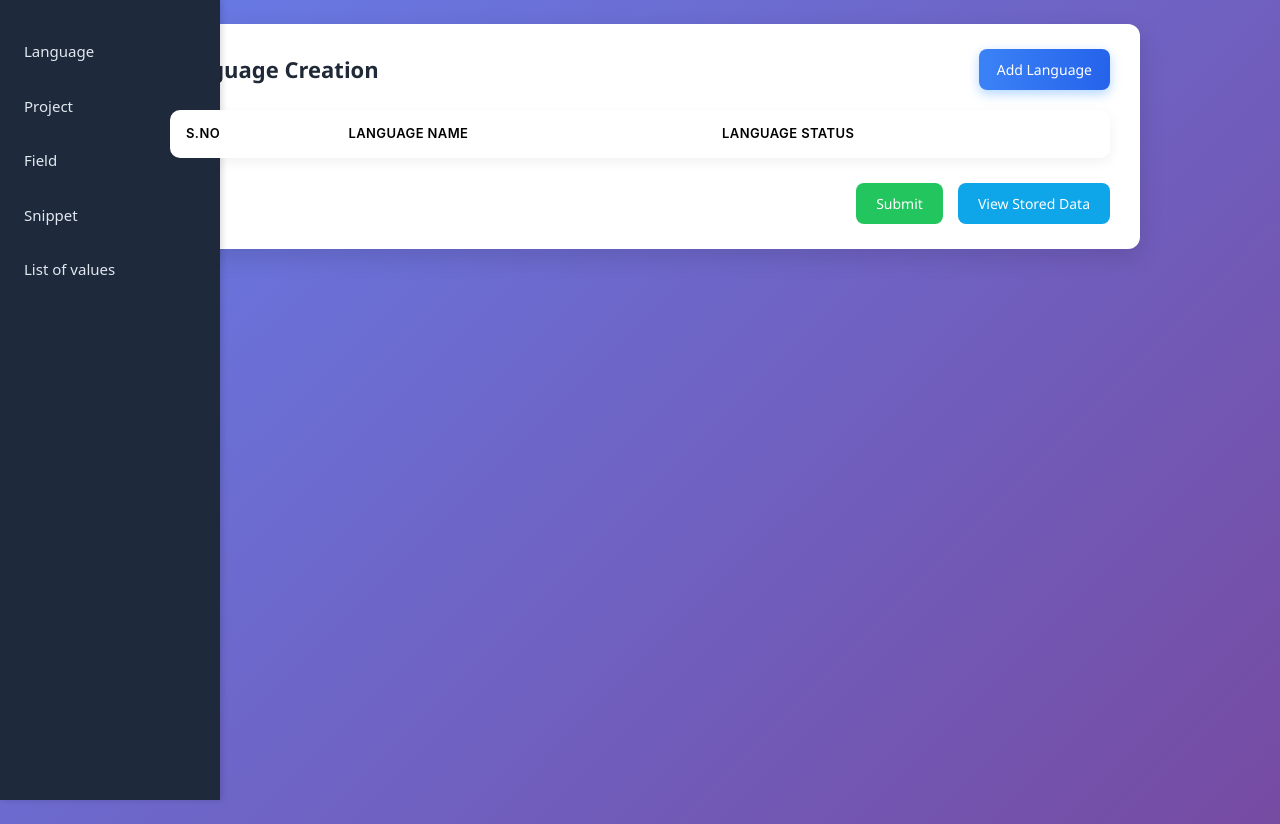
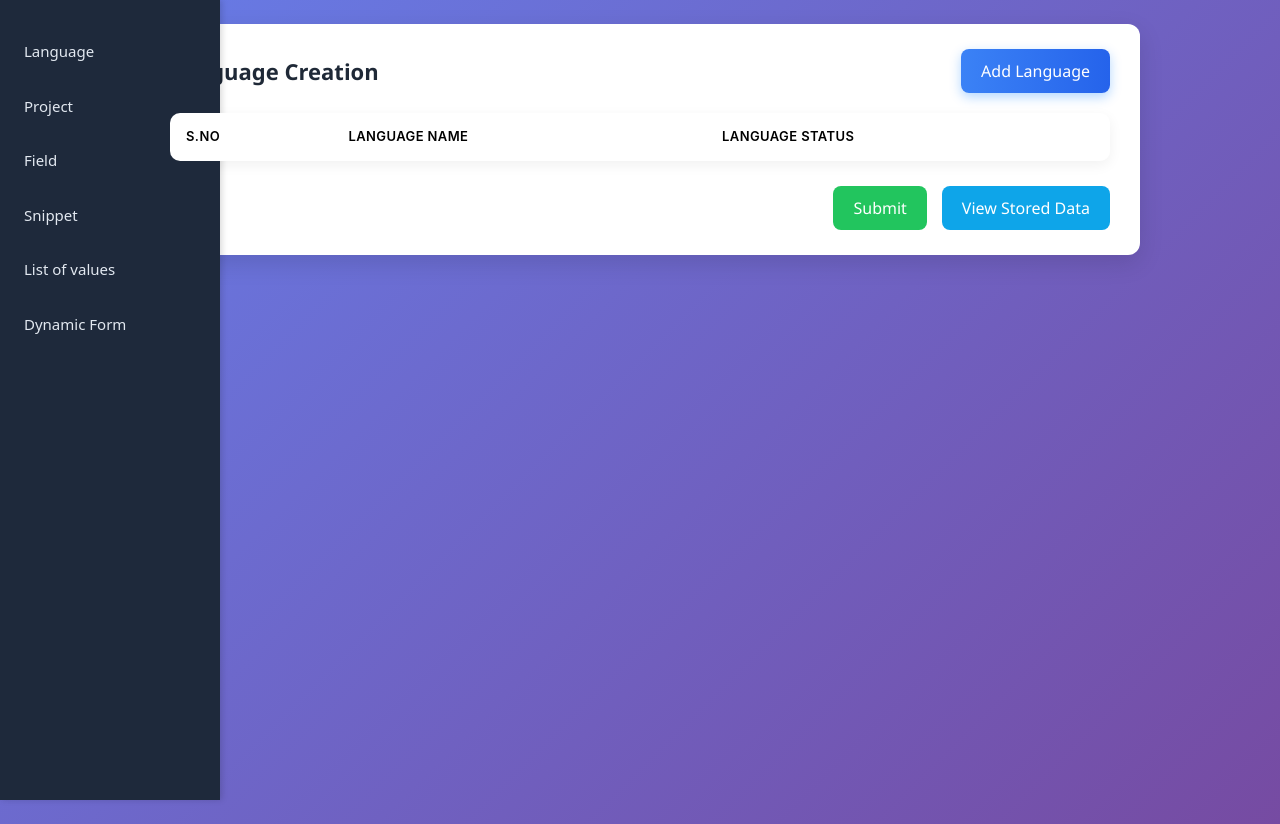
Before and after one commit to Nafees17102004/davincicode2.0, a React (Vite) app in the folder client/: page / in a window 1280 px wide. Built offline with nearby package versions, Linux system fonts and the light colour scheme.

Commit message:
routes defined for dynamic form

```diff
--- a/client/src/App.jsx
+++ b/client/src/App.jsx
@@ -15,6 +15,7 @@ import LovPage from "./pages/LovPage/LovPage";
 import ViewLovPage from "./pages/ViewLovPage/ViewLovPage";
 import LovDetViewpage from "./pages/LovDetViewpage/LovDetViewpage";
 import LovDetpage from "./pages/LovDetpage/LovDetpage";
+import DynamicFormPage from "./pages/DynamicFormPage/DynamicFormPage";
 
 function App() {
   return (
@@ -28,6 +29,7 @@ function App() {
       <Route path="/lov" element={<LovPage />} />
       <Route path="/field" element={<FieldTypePage />} />
       <Route path="/snippet" element={<SnippetPage />} />
+      <Route path="/dynamic-form" element={<DynamicFormPage />} />
       {/* View Page */}
       <Route path="/view-languages" element={<ViewLanguagePage />} />
       <Route path="/view-Projects" element={<ViewProjectsPage />} />
--- a/client/src/components/LeftTabMenu/LeftTabMenu.jsx
+++ b/client/src/components/LeftTabMenu/LeftTabMenu.jsx
@@ -31,6 +31,11 @@ function LeftTabMenu() {
             List of values
           </Link>
         </li>
+        <li className="menu-item">
+          <Link to="/dynamic-form" className="nav-link">
+            Dynamic Form
+          </Link>
+        </li>
       </ul>
     </div>
   );
```
